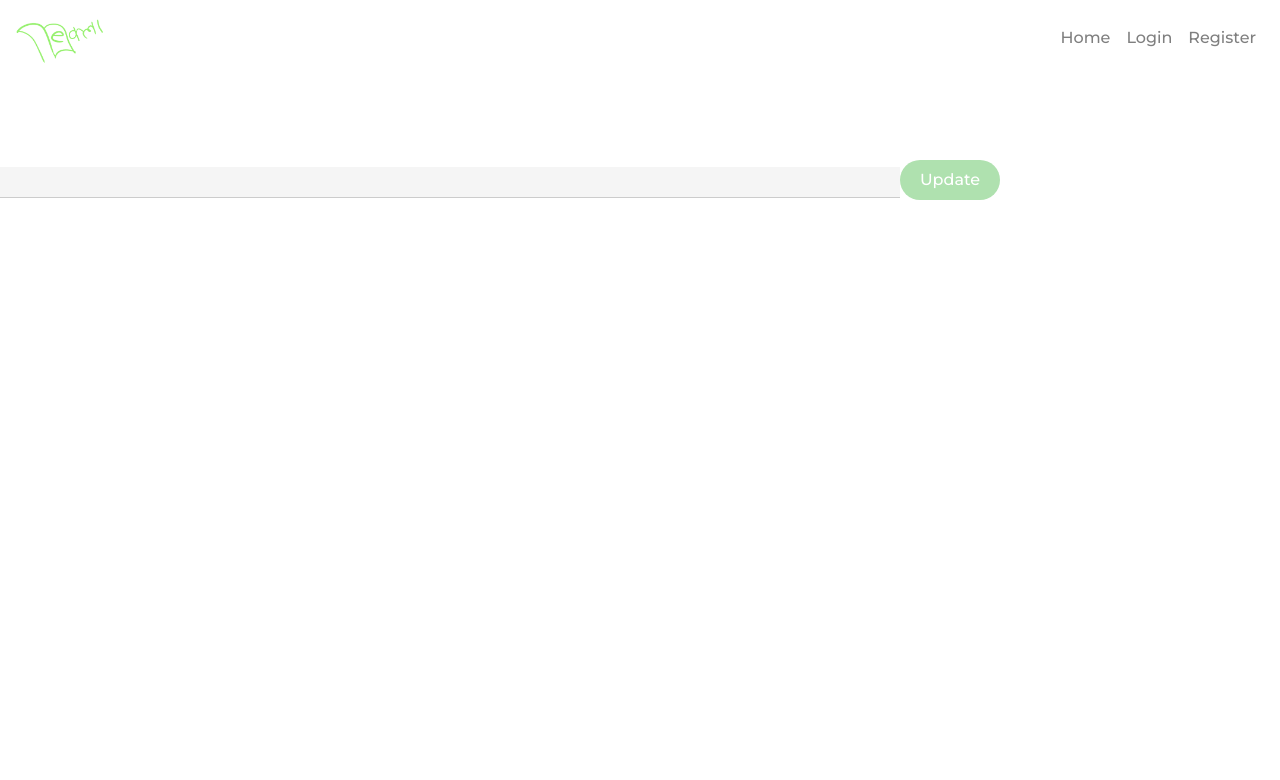
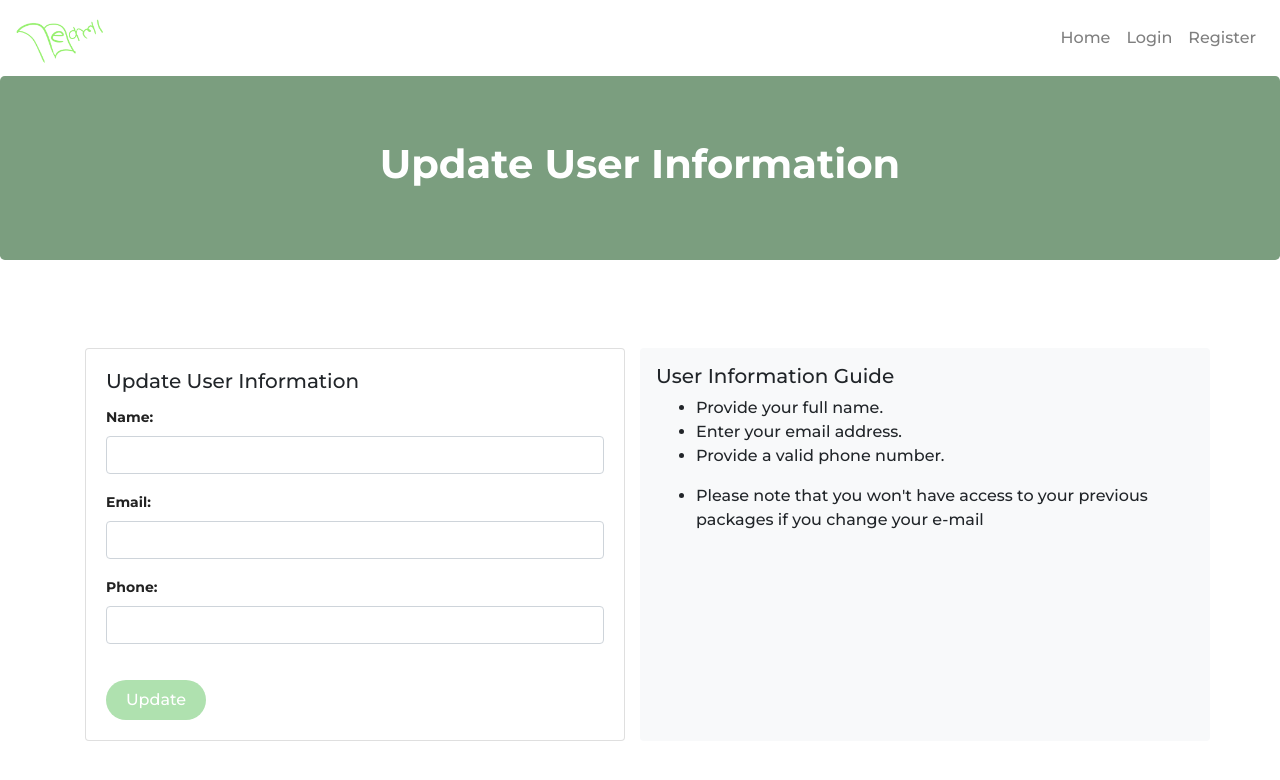
Before and after one commit to sugxt/FYP, a React (Create React App) app in the folder client/: page /about/update in a window 1280 px wide. Shown: the top 780 px of the page. Built offline with nearby package versions, Linux system fonts and the light colour scheme; no server answers.

Commit message:
Added Buttons for Different Conditions and Added Proper Designing for Update User

```diff
--- a/client/src/components/About.js
+++ b/client/src/components/About.js
@@ -55,7 +55,9 @@ const About = () => {
                   <NavLink to='/packages'>
                 <button>View Packages</button>
                 </NavLink>
-                <button>Home</button>
+                <NavLink to="/about/update">
+                <button>Update Info</button>
+                </NavLink>
               </div>
             </div>
           </div>
--- a/client/src/components/Login.js
+++ b/client/src/components/Login.js
@@ -53,6 +53,7 @@ const Login = () => {
       console.log("Successfull Login");
       localStorage.setItem("token", data.token)
       history('/')
+      window.location.reload();
 
       //history("/login");
     }
--- a/client/src/components/Logout.js
+++ b/client/src/components/Logout.js
@@ -21,6 +21,7 @@ const Logout = () => {
             }else{
               console.log("Logged Out")
               localStorage.removeItem("token")
+              window.location.reload()
             }
           }).catch((err) => {
             console.log(err)
--- a/client/src/components/Packages/GetPackages.js
+++ b/client/src/components/Packages/GetPackages.js
@@ -6,7 +6,8 @@ import axios from 'axios'
 const GetPackages = () => {
   const history = useNavigate();
   const [products, setProducts] = useState("");
-  const [user, setUser] =  useState("");
+  const [user, setUser] = useState("");
+  const [email, setEmail] = useState("");
 
   const callPackages = async () => {
 
@@ -23,6 +24,7 @@ const GetPackages = () => {
     try {
       const userData = await axios.get('/getdata');
       setUser(userData.data.name)
+      setEmail(userData.data.email)
     } catch (error) {
       console.log(error)
     }
@@ -42,10 +44,10 @@ const GetPackages = () => {
             <h1 className='font-weight-bold'>Welcome {user}</h1>
             <p className="lead">This is the marketplace for all the amazing packages you can find.</p>
             <p>
-            <NavLink to="/packages/add">
-              <a  className="btn bg-white font-weight-bold text-teal">Create a Package</a>
+              <NavLink to="/packages/add">
+                <a className="btn bg-white font-weight-bold text-teal">Create a Package</a>
               </NavLink>
-          </p>
+            </p>
           </div>
         </section>
 
@@ -69,10 +71,15 @@ const GetPackages = () => {
                         <p className="card-text"><small className="font-weight-bold">Price: {product.price}$</small></p>
                         <p className="card-text"><small className="text-muted">{product.user_name}</small></p>
                         <div className="d-flex justify-content-between align-items-center">
-                          <div className="btn-group">
-                          <NavLink to={`/packages/${product._id}`}>
-                            <button type="button" className="btn btn-sm btn-outline-secondary">View Package</button>
-                          </NavLink>
+                          <div className="btn-toolbar">
+                            <NavLink to={`/packages/${product._id}`}>
+                              <button type="button" className="btn btn-sm mr-3">View Package</button>
+                            </NavLink>
+                            {email === product.user_email && (
+                              <NavLink to={`/packages/update/${product._id}`}>
+                                <button type="button" className="btn btn-sm mr-3">Edit Package</button>
+                              </NavLink>
+                            )}
                           </div>
                         </div>
                       </div>
--- a/client/src/components/Packages/IndividualPackage.js
+++ b/client/src/components/Packages/IndividualPackage.js
@@ -1,5 +1,5 @@
 import React, { useEffect, useState } from 'react'
-import { useNavigate, useParams } from 'react-router-dom';
+import { NavLink, useNavigate, useParams } from 'react-router-dom';
 import axios from 'axios'
 import 'bootstrap/dist/css/bootstrap.css';
 import "../css/indpackage.css"
@@ -7,6 +7,7 @@ import "../css/indpackage.css"
 const IndividualPackage = () => {
   const { id } = useParams();
   const [product, setProduct] = useState({});
+  const [email, setEmail] = useState("");
   const history = useNavigate()
 
   const callPackages = async () => {
@@ -20,7 +21,17 @@ const IndividualPackage = () => {
     }
   }
 
+  const getData = async () => {
+    try {
+      const res = await axios.get('/getdata');
+      setEmail(res.data.email)
+    } catch (error) {
+
+    }
+  }
+
   useEffect(() => {
+    getData()
     callPackages()
   })
 
@@ -52,6 +63,11 @@ const IndividualPackage = () => {
                     <li class="list-group-item">E-Mail: {product.user_email}</li>
                   </ul>
                   <button class="btn btn-primary mt-3">Buy Package</button>
+                  {email === product.user_email && (
+                    <NavLink to={`/packages/update/${product._id}`}>
+                      <button type="button" className="btn btn-primary mt-3">Edit Package</button>
+                    </NavLink>
+                  )}
                 </div>
               </div>
             </div>
--- a/client/src/components/UpdateUser.js
+++ b/client/src/components/UpdateUser.js
@@ -1,37 +1,36 @@
 import React, { useEffect, useState } from 'react'
 import { NavLink, useNavigate } from 'react-router-dom';
-import "./css/about.css"
 import axios from 'axios'
 const UpdateUser = () => {
 
   const history = useNavigate();
-  const [user, setUserData] = useState({name:'', email:'',phone:''});
-  const [update, setUpdate] = useState({name:'', email:'',phone:''});
+  const [user, setUserData] = useState({ name: '', email: '', phone: '' });
+  const [update, setUpdate] = useState({ name: '', email: '', phone: '' });
 
   const getUserData = async () => {
 
     try {
       const res = await axios.get('/getdata');
       const data = res.data;
-      setUserData({...user, name: data.name, email: data.email, phone:data.phone});
+      setUserData({ ...user, name: data.name, email: data.email, phone: data.phone });
     } catch (error) {
       console.log(error)
     }
   }
-  const handleInput = (e) =>{
+  const handleInput = (e) => {
     const name = e.target.name;
     const value = e.target.value;
 
-    setUpdate({...update,[name]:value});
+    setUpdate({ ...update, [name]: value });
   }
 
   const postUpdate = async (e) => {
     e.preventDefault()
-    const {name, email, phone} = update;
+    const { name, email, phone } = update;
     console.log(update)
     try {
-      const success = await axios.patch('/updateuser',update)
-      if (success.status === 200){
+      const success = await axios.patch('/updateuser', update)
+      if (success.status === 200) {
         window.alert("User Updated")
       }
     } catch (error) {
@@ -41,20 +40,62 @@ const UpdateUser = () => {
   }
 
   useEffect(() => {
-      getUserData()
-  },[])
+    getUserData()
+  }, [])
 
 
 
   return (
     <>
-    <section className='main-about'>
-        <h1></h1>
-    <input className='status-input' onChange={handleInput} type="text"  name='name' defaultValue={user.name}/>
-    <input className='status-input' onChange={handleInput} type="email" name='email' defaultValue={user.email}/>
-    <input className='status-input' onChange={handleInput} type="number" name='phone' defaultValue={user.phone}/>
-    <button className='status-button' onClick={postUpdate}>Update</button>
-    </section>
+      <section className="jumbotron text-center bg-teal text-white">
+        <div className="container">
+          <h1 className='font-weight-bold'>Update User Information</h1>
+        </div>
+      </section>
+      <section className='main-about'>
+        <div className="container pl-20">
+          <div className="row">
+            <div className="col-sm-6">
+              <div className="card border-rounded">
+                <div className="card-body">
+                  <h5 className="card-title">Update User Information</h5>
+                  <form>
+                    <div className="form-group">
+                      <label for="name">Name:</label>
+                      <input className='form-control' onChange={handleInput} type="text" name='name' defaultValue={user.name} />
+                    </div>
+                    <div className="form-group">
+                      <label for="email">Email:</label>
+                      <input className='form-control' onChange={handleInput} type="email" name='email' defaultValue={user.email} />
+                    </div>
+                    <div className="form-group">
+                      <label for="phone">Phone:</label>
+                      <input className='form-control' onChange={handleInput} type="number" name='phone' defaultValue={user.phone} />
+                    </div>
+                    <button className='status-button' onClick={postUpdate}>Update</button>
+                  </form>
+                </div>
+              </div>
+            </div>
+            <div className="col-sm-6 rounded bg-light p-3">
+            <div className="user-info-guide">
+              <h5>User Information Guide</h5>
+              <ul>
+                <li><i className="fas fa-info-circle"></i> Provide your full name.</li>
+                <li><i className="fas fa-info-circle"></i> Enter your email address.</li>
+                <li><i className="fas fa-info-circle"></i> Provide a valid phone number.</li>
+                <li><p className="font-weight-bold"></p> Please note that you won't have access to your previous packages if you change your e-mail </li>
+              </ul>
+            </div>
+            </div>
+
+          </div>
+        </div>
+
+
+
+
+      </section>
     </>
   )
 }
```
Also changed, not shown: client/src/components/css/userinfo.css (added).
